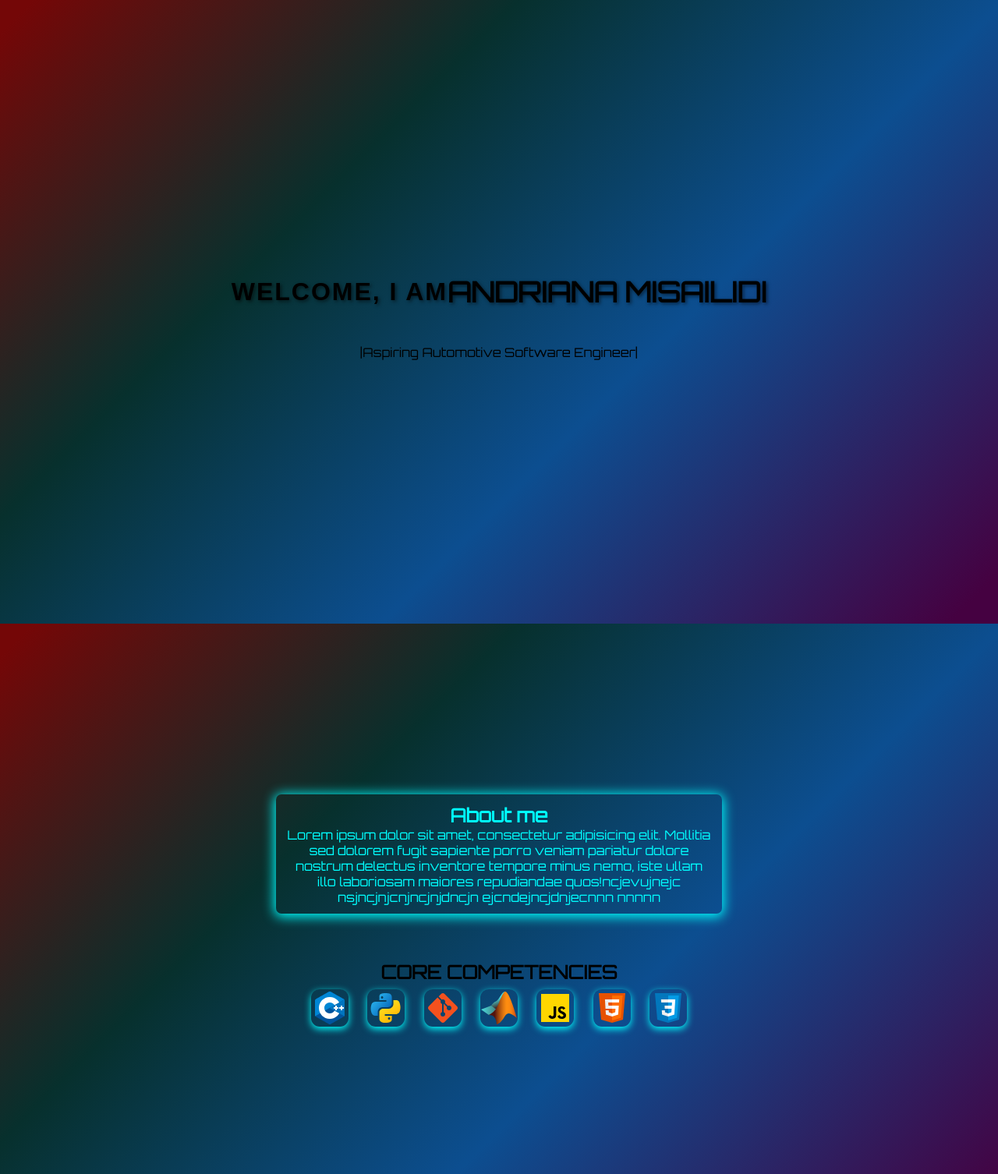
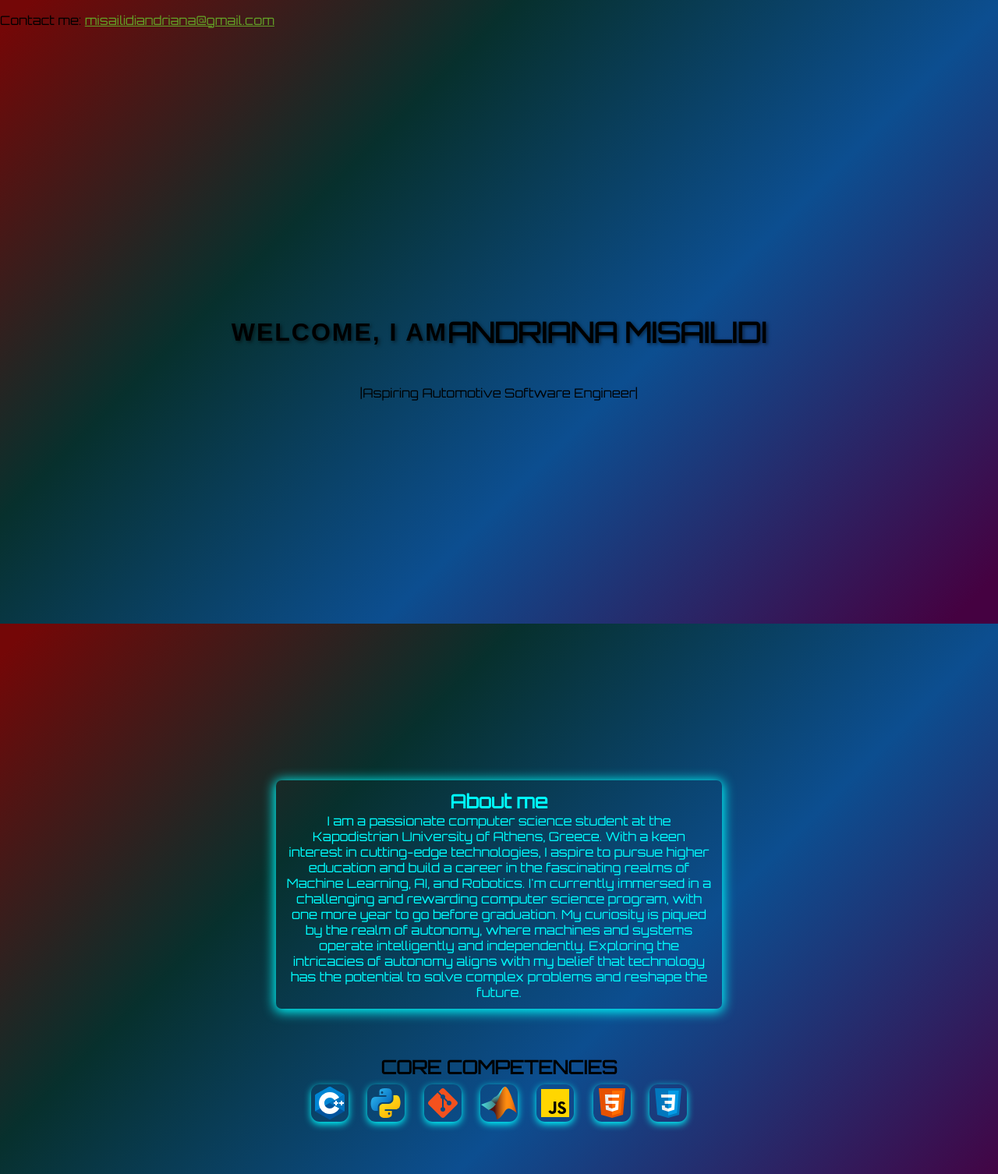
Before and after one commit to AndrianaMis/AndrianaMisailidi.github.io, a plain HTML site: page index.html in a window 1280 px wide. Shown: the top 1506 px of the page at 78% size. Drawn offline with nearby package versions, Linux system fonts and the light colour scheme; a web font is replaced by a local one.

Commit message:
Initial commit

```diff
--- a/index.html
+++ b/index.html
@@ -14,9 +14,12 @@
 
     <body>
 
-
+        <div class="contact-info">
+            <p>Contact me: <a href="mailto:misailidiandriana@gmail.com" style="color:rgb(99, 160, 38)">misailidiandriana@gmail.com</a></p>
+        </div>
         <section class="section-1">
             <div class="content-1">
+
                 <div class="WELCOME">
                     <p>WELCOME, I AM</p>
                 </div>
@@ -33,10 +36,9 @@
         <section class="section-2">
             <div class="content-2">
                 <h2 class="about">About me</h2>
-                <p class="text_about">          Lorem ipsum dolor sit amet, consectetur adipisicing elit. Mollitia sed
-                    dolorem fugit sapiente porro veniam pariatur dolore nostrum delectus
-                    inventore tempore minus nemo, iste ullam illo laboriosam maiores
-                    repudiandae quos!ncjevujnejc nsjncjnjcnjncjnjdncjn ejcndejncjdnjecnnn nnnnn
+                <p class="text_about"> I am a passionate computer science student at the Kapodistrian University of Athens, Greece. With a keen interest in cutting-edge technologies, I aspire to pursue higher education and build a career in the fascinating realms of Machine Learning, AI, and Robotics.
+                    I'm currently immersed in a challenging and rewarding computer science program, with one more year to go before graduation.
+                    My curiosity is piqued by the realm of autonomy, where machines and systems operate intelligently and independently. Exploring the intricacies of autonomy aligns with my belief that technology has the potential to solve complex problems and reshape the future.
                 </p>
             </div>
             <div class="top-skills">
```
